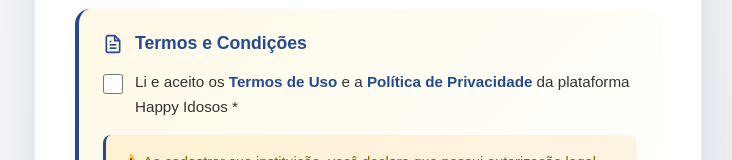
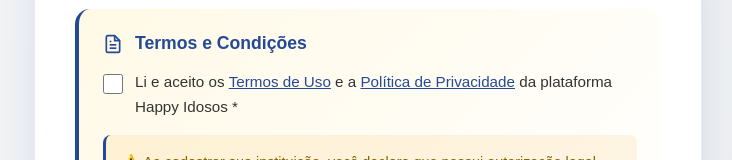
Before and after one commit to happy-idosos/site-integrado, a React (Vite) app: page /cadastroasilo in a window 1280 px wide. Shown: the part 1143-1303 px from the top of the page, without its empty margins (272-1004 px from the left). Built offline with nearby package versions, Linux system fonts and the light colour scheme.

Commit message:
cadastro

```diff
--- a/src/pages/CadastroAsilo/CadastroAsilo.css
+++ b/src/pages/CadastroAsilo/CadastroAsilo.css
@@ -1140,3 +1140,29 @@
     padding-left: 1rem;
   }
 }
+
+/* CadastroVoluntario.css e CadastroAsilo.css - Adicione estas classes */
+
+.cadastro-voluntario-link-button,
+.cadastro-asilo-link-button {
+  background: none;
+  border: none;
+  color: #244a96;
+  text-decoration: underline;
+  cursor: pointer;
+  font-size: inherit;
+  padding: 0;
+  margin: 0;
+}
+
+.cadastro-voluntario-link-button:hover,
+.cadastro-asilo-link-button:hover {
+  color: #1a3570;
+  text-decoration: none;
+}
+
+.cadastro-voluntario-link-button:focus,
+.cadastro-asilo-link-button:focus {
+  outline: 2px solid #244a96;
+  outline-offset: 2px;
+}
--- a/src/pages/CadastroAsilo/CadastroAsilo.jsx
+++ b/src/pages/CadastroAsilo/CadastroAsilo.jsx
@@ -70,6 +70,8 @@
   const [loading, setLoading] = useState(false)
   const [isMobile, setIsMobile] = useState(false)
   const [showPassword, setShowPassword] = useState(false)
+
+  // Estado inicial vazio - será preenchido pelo useEffect
   const [formData, setFormData] = useState({
     nome: "",
     cnpj: "",
@@ -81,6 +83,7 @@
     senha: "",
     termos: false,
   })
+
   const [errors, setErrors] = useState({})
   const [modal, setModal] = useState({
     show: false,
@@ -89,6 +92,7 @@
     type: "success"
   })
 
+  // ===== EFEITO PARA CARREGAR DADOS SALVOS =====
   useEffect(() => {
     AOS.init({
       duration: 800,
@@ -103,14 +107,39 @@
     checkMobile()
     window.addEventListener('resize', checkMobile)
 
+    // CARREGAR DADOS DO LOCALSTORAGE AO INICIAR
+    const savedData = localStorage.getItem('cadastroAsiloData')
+    if (savedData) {
+      try {
+        const parsedData = JSON.parse(savedData)
+        setFormData(parsedData)
+        console.log('Dados do asilo restaurados:', parsedData)
+      } catch (error) {
+        console.error('Erro ao carregar dados salvos:', error)
+      }
+    }
+
     return () => window.removeEventListener('resize', checkMobile)
   }, [])
 
+  // ===== FUNÇÃO PARA SALVAR DADOS ANTES DE NAVEGAR =====
+  const saveDataAndNavigate = (path) => {
+    // Salva os dados atuais no localStorage
+    localStorage.setItem('cadastroAsiloData', JSON.stringify(formData))
+    console.log('Dados do asilo salvos antes de navegar:', formData)
+    // Navega para a página
+    navigate(path)
+  }
+
   const handleBack = () => {
+    // Limpa os dados salvos ao voltar para home
+    localStorage.removeItem('cadastroAsiloData')
     navigate("/")
   }
 
   const handleHome = () => {
+    // Limpa os dados salvos ao voltar para home
+    localStorage.removeItem('cadastroAsiloData')
     navigate("/")
   }
 
@@ -271,10 +300,15 @@
       processedValue = applyPhoneMask(value)
     }
 
-    setFormData((prev) => ({
-      ...prev,
+    const newFormData = {
+      ...formData,
       [name]: type === "checkbox" ? checked : processedValue,
-    }))
+    }
+
+    setFormData(newFormData)
+
+    // Salva automaticamente a cada alteração (opcional)
+    // localStorage.setItem('cadastroAsiloData', JSON.stringify(newFormData))
 
     if (name === "senha") {
       const passwordError = validatePassword(processedValue)
@@ -368,6 +402,7 @@
           "success"
         )
 
+        // Limpar formulário após sucesso e remover dados salvos
         setFormData({
           nome: "",
           cnpj: "",
@@ -379,6 +414,8 @@
           senha: "",
           termos: false,
         })
+
+        localStorage.removeItem('cadastroAsiloData')
 
         setTimeout(() => {
           navigate("/loginasilo")
@@ -791,13 +828,21 @@
                   />
                   <span>
                     Li e aceito os{" "}
-                    <Link to="/termosdeuso" className="cadastro-asilo-link">
+                    <button
+                      type="button"
+                      className="cadastro-asilo-link-button"
+                      onClick={() => saveDataAndNavigate('/termosdeuso')}
+                    >
                       Termos de Uso
-                    </Link>{" "}
+                    </button>{" "}
                     e a{" "}
-                    <Link to="/politicadeprivacidade" className="cadastro-asilo-link">
+                    <button
+                      type="button"
+                      className="cadastro-asilo-link-button"
+                      onClick={() => saveDataAndNavigate('/politicadeprivacidade')}
+                    >
                       Política de Privacidade
-                    </Link>{" "}
+                    </button>{" "}
                     da plataforma Happy Idosos *
                   </span>
                 </label>
--- a/src/pages/CadastroVoluntario/CadastroVoluntario.css
+++ b/src/pages/CadastroVoluntario/CadastroVoluntario.css
@@ -1127,3 +1127,29 @@
     font-size: 0.95rem;
   }
 }
+
+/* CadastroVoluntario.css e CadastroAsilo.css - Adicione estas classes */
+
+.cadastro-voluntario-link-button,
+.cadastro-asilo-link-button {
+  background: none;
+  border: none;
+  color: #244a96;
+  text-decoration: underline;
+  cursor: pointer;
+  font-size: inherit;
+  padding: 0;
+  margin: 0;
+}
+
+.cadastro-voluntario-link-button:hover,
+.cadastro-asilo-link-button:hover {
+  color: #1a3570;
+  text-decoration: none;
+}
+
+.cadastro-voluntario-link-button:focus,
+.cadastro-asilo-link-button:focus {
+  outline: 2px solid #244a96;
+  outline-offset: 2px;
+}
--- a/src/pages/CadastroVoluntario/CadastroVoluntario.jsx
+++ b/src/pages/CadastroVoluntario/CadastroVoluntario.jsx
@@ -71,6 +71,8 @@
   const [isMobile, setIsMobile] = useState(false)
   const [showPassword, setShowPassword] = useState(false)
   const [showConfirmPassword, setShowConfirmPassword] = useState(false)
+
+  // Estado inicial vazio - será preenchido pelo useEffect
   const [formData, setFormData] = useState({
     nome: "",
     cpf: "",
@@ -81,6 +83,7 @@
     confirmarSenha: "",
     termos: false,
   })
+
   const [errors, setErrors] = useState({})
   const [modal, setModal] = useState({
     show: false,
@@ -89,6 +92,7 @@
     type: "success"
   })
 
+  // ===== EFEITO PARA CARREGAR DADOS SALVOS =====
   useEffect(() => {
     AOS.init({
       duration: 800,
@@ -103,14 +107,39 @@
     checkMobile()
     window.addEventListener('resize', checkMobile)
 
+    // CARREGAR DADOS DO LOCALSTORAGE AO INICIAR
+    const savedData = localStorage.getItem('cadastroVoluntarioData')
+    if (savedData) {
+      try {
+        const parsedData = JSON.parse(savedData)
+        setFormData(parsedData)
+        console.log('Dados do voluntário restaurados:', parsedData)
+      } catch (error) {
+        console.error('Erro ao carregar dados salvos:', error)
+      }
+    }
+
     return () => window.removeEventListener('resize', checkMobile)
   }, [])
 
+  // ===== FUNÇÃO PARA SALVAR DADOS ANTES DE NAVEGAR =====
+  const saveDataAndNavigate = (path) => {
+    // Salva os dados atuais no localStorage
+    localStorage.setItem('cadastroVoluntarioData', JSON.stringify(formData))
+    console.log('Dados do voluntário salvos antes de navegar:', formData)
+    // Navega para a página
+    navigate(path)
+  }
+
   const handleBack = () => {
+    // Limpa os dados salvos ao voltar para home
+    localStorage.removeItem('cadastroVoluntarioData')
     navigate("/")
   }
 
   const handleHome = () => {
+    // Limpa os dados salvos ao voltar para home
+    localStorage.removeItem('cadastroVoluntarioData')
     navigate("/")
   }
 
@@ -182,10 +211,15 @@
       processedValue = applyPhoneMask(value)
     }
 
-    setFormData((prev) => ({
-      ...prev,
+    const newFormData = {
+      ...formData,
       [name]: type === "checkbox" ? checked : processedValue,
-    }))
+    }
+
+    setFormData(newFormData)
+
+    // Salva automaticamente a cada alteração (opcional)
+    // localStorage.setItem('cadastroVoluntarioData', JSON.stringify(newFormData))
 
     // Validação em tempo real para senhas
     if (name === "senha" || name === "confirmarSenha") {
@@ -197,7 +231,7 @@
         }))
       }
 
-      // Validação de confirmação de senha em tempo real - CORREÇÃO APLICADA
+      // Validação de confirmação de senha em tempo real
       if (name === "confirmarSenha" || (name === "senha" && formData.confirmarSenha)) {
         const confirmPassword = name === "confirmarSenha" ? processedValue : formData.confirmarSenha
         const currentPassword = name === "senha" ? processedValue : formData.senha
@@ -208,7 +242,6 @@
             confirmarSenha: "As senhas não coincidem."
           }))
         } else {
-          // Remove o erro se as senhas coincidem
           setErrors((prev) => ({
             ...prev,
             confirmarSenha: ""
@@ -400,7 +433,7 @@
           "success"
         )
 
-        // Limpar formulário após sucesso
+        // Limpar formulário após sucesso e remover dados salvos
         setFormData({
           nome: "",
           cpf: "",
@@ -411,6 +444,8 @@
           confirmarSenha: "",
           termos: false,
         })
+
+        localStorage.removeItem('cadastroVoluntarioData')
 
         // Redirecionar para login após 3 segundos
         setTimeout(() => {
@@ -685,7 +720,6 @@
                         )}
                       </button>
                     </div>
-                    {/* CORREÇÃO: Exibe apenas uma mensagem por vez */}
                     {errors.confirmarSenha && <div className="cadastro-voluntario-error-message">{errors.confirmarSenha}</div>}
                     {formData.senha && formData.confirmarSenha && !errors.confirmarSenha && formData.senha === formData.confirmarSenha && (
                       <div className="cadastro-voluntario-success-message">
@@ -722,13 +756,21 @@
                   />
                   <span>
                     Li e aceito os{" "}
-                    <Link to="/termosdeuso" className="cadastro-voluntario-link">
+                    <button
+                      type="button"
+                      className="cadastro-voluntario-link-button"
+                      onClick={() => saveDataAndNavigate('/termosdeuso')}
+                    >
                       Termos de Uso
-                    </Link>{" "}
+                    </button>{" "}
                     e a{" "}
-                    <Link to="/politicadeprivacidade" className="cadastro-voluntario-link">
+                    <button
+                      type="button"
+                      className="cadastro-voluntario-link-button"
+                      onClick={() => saveDataAndNavigate('/politicadeprivacidade')}
+                    >
                       Política de Privacidade
-                    </Link>{" "}
+                    </button>{" "}
                     da plataforma Happy Idosos *
                   </span>
                 </label>
--- a/src/pages/Eventos/Eventos.css
+++ b/src/pages/Eventos/Eventos.css
@@ -758,3 +758,15 @@
 .btn-inscricao.inscrito {
   animation: pulseSuccess 2s infinite;
 }
+
+/* DEBUG TEMPORÁRIO */
+.videos-login-prompt-actions .btn {
+  position: relative;
+  z-index: 1000;
+  cursor: pointer !important;
+}
+
+.videos-login-prompt-actions .btn:hover {
+  background-color: #007bff !important;
+  color: white !important;
+}
```
Also changed, not shown: src/pages/Eventos/Eventos.jsx (+46 -17 lines).
